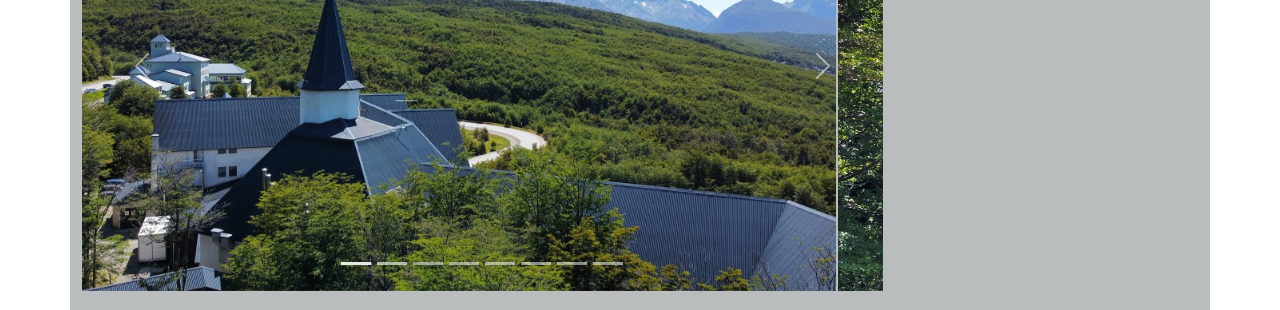
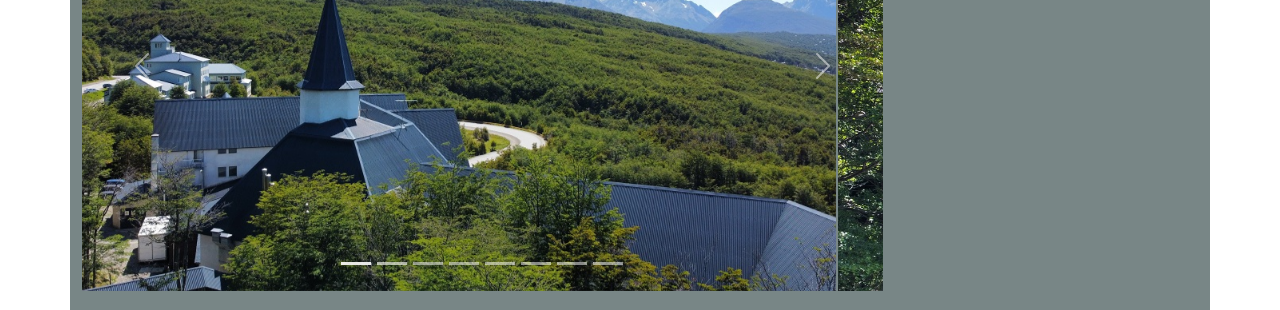
Before and after one commit to juanoriglia/sass-, a website: page paginas/galeria.html in a window 1280 px wide. Shown: the part 183-493 px from the top of the page. Drawn offline with nearby package versions, Linux system fonts and the light colour scheme.

Commit message:
entregafinalfinal

```diff
--- a/css/main.css
+++ b/css/main.css
@@ -188,7 +188,7 @@ section {
   color: #176708 29, 84, 36; }
 
 section {
-  background-color: #babdbd; }
+  background-color: #788686; }
 
 .sec {
   /* background-image: url("../imagenes/index2.jpg");*/
```
Also changed, not shown: index.html (+1 -1 lines).
